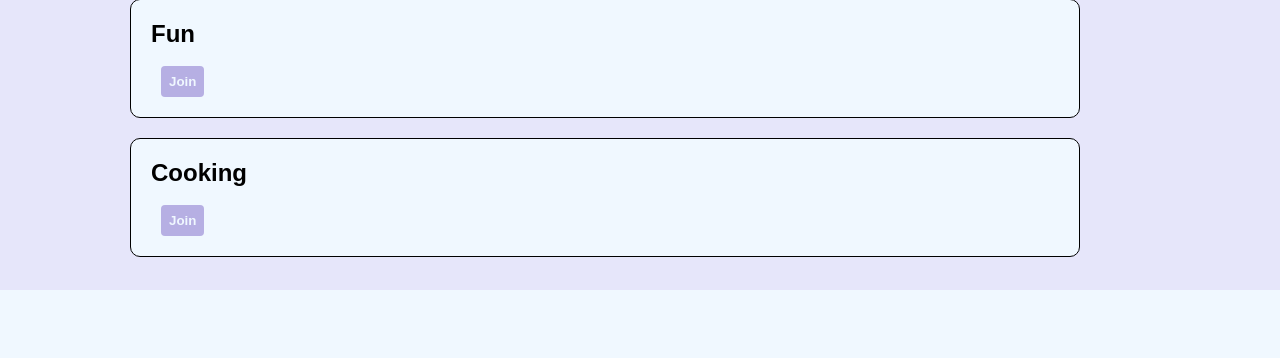
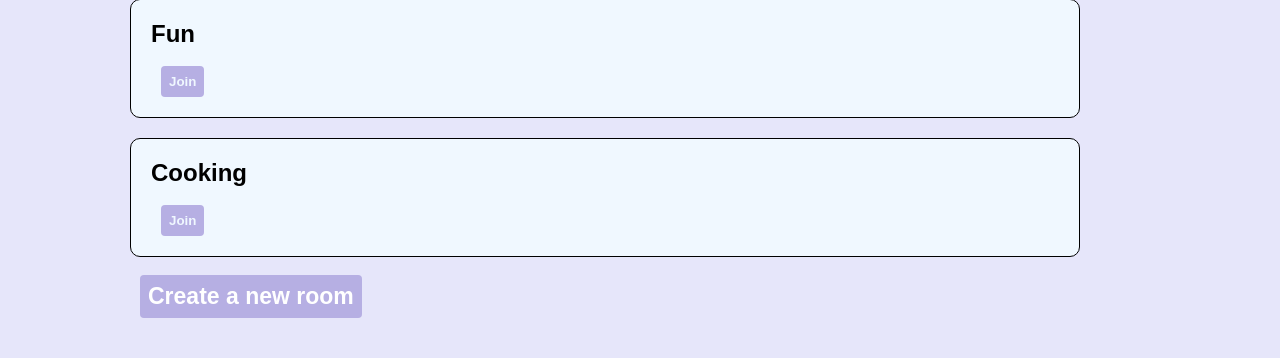
Before and after one commit to sirine-e/chatapplication, a Django app: page /rooms/ in a window 1280 px wide; the page is wider, and only the part inside the window is pictured. Shown: the part 510-868 px from the top of that part. Before the commit the page ends 800 px from the top of that part, so only its background shows below. Run offline with Django 4.2, Linux system fonts and the light colour scheme; a user stored in the database is signed in; data comes from the database, SQL or seed files in the repository; both versions use the stored data as it was after the commit.

Commit message:
create room

```diff
--- a/TALKS/room/models.py
+++ b/TALKS/room/models.py
@@ -5,6 +5,8 @@ class Room(models.Model):
     name = models.CharField(max_length=255)
     slug = models.SlugField(unique=True)
 
+    def __str__(self):
+        return self.name
 
 class Message(models.Model):
     room = models.ForeignKey(Room, related_name='messages', on_delete=models.CASCADE)
--- a/TALKS/room/templates/room/rooms.html
+++ b/TALKS/room/templates/room/rooms.html
@@ -21,5 +21,9 @@
             </div>
         {% endfor %}
     </div>
+    <br>
+    <a href="{% url 'create_room' %}">
+        <button id="newroom">Create a new room</button>
+    </a>
 </div>
 {% endblock %}
--- a/TALKS/room/urls.py
+++ b/TALKS/room/urls.py
@@ -1,8 +1,9 @@
 from django.urls import path
-
+from .views import create_room
 from . import views
 
 urlpatterns = [
     path('', views.rooms, name='rooms'),
-    path('<slug:slug>/', views.room, name='room'),
+    path('room/<slug:slug>/', views.room, name='room'),
+    path('create_room/', create_room, name='create_room'),
 ]
--- a/TALKS/room/views.py
+++ b/TALKS/room/views.py
@@ -1,6 +1,6 @@
 from django.contrib.auth.decorators import login_required
-from django.shortcuts import render
-
+from django.shortcuts import render, redirect
+from .forms import RoomCreationForm
 from .models import Room, Message
 
 @login_required
@@ -14,3 +14,17 @@ def room(request, slug):
     room = Room.objects.get(slug=slug)
     messages = list(Message.objects.filter(room=room).order_by('-id')[:25])[::-1]
     return render(request, 'room/room.html', {'room': room, 'messages': messages})
+
+
+def create_room(request):
+    if request.method == 'POST':
+        form = RoomCreationForm(request.POST)
+        if form.is_valid():
+            room = form.save()
+            # Redirect to the room detail page or chat page
+            messages = list(Message.objects.filter(room=room).order_by('-id')[:25])[::-1]
+            return render(request, 'room/room.html', {'room': room, 'messages': messages})
+    else:
+        form = RoomCreationForm()
+
+    return render(request, 'room/create_room.html', {'form': form})
--- a/TALKS/static/style.css
+++ b/TALKS/static/style.css
@@ -11,6 +11,11 @@ nav {
     font-weight: bold;
 }
 
+#newroom {
+    font-size: 23px;
+    font-weight: bold;
+    margin-bottom: 40px;
+}
 .menu {
     border: 2px solid #fff;
     margin-left: 100px;
@@ -66,6 +71,7 @@ body {
 	height:90%;
 	border-radius:3%;
     background-color: aliceblue;
+    margin-bottom: 60px;
 }
 
 .message-input {
@@ -117,10 +123,6 @@ button:hover{
     width:100%;
 }
 
-/*.messagebubble p{
-    color:blueviolet;
-}*/
-
 .messagebubble {
 
     align-items: center;
```
Also changed, not shown: TALKS/room/forms.py (added, +13 -0 lines), TALKS/room/templates/room/create_room.html (added, +33 -0 lines), TALKS/db.sqlite3.
